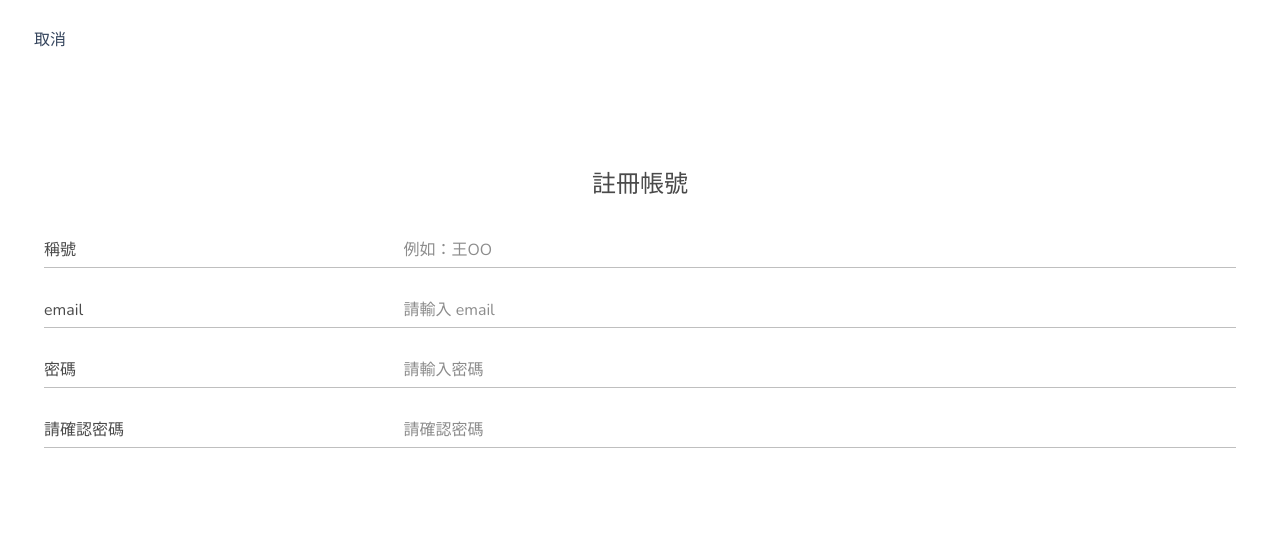
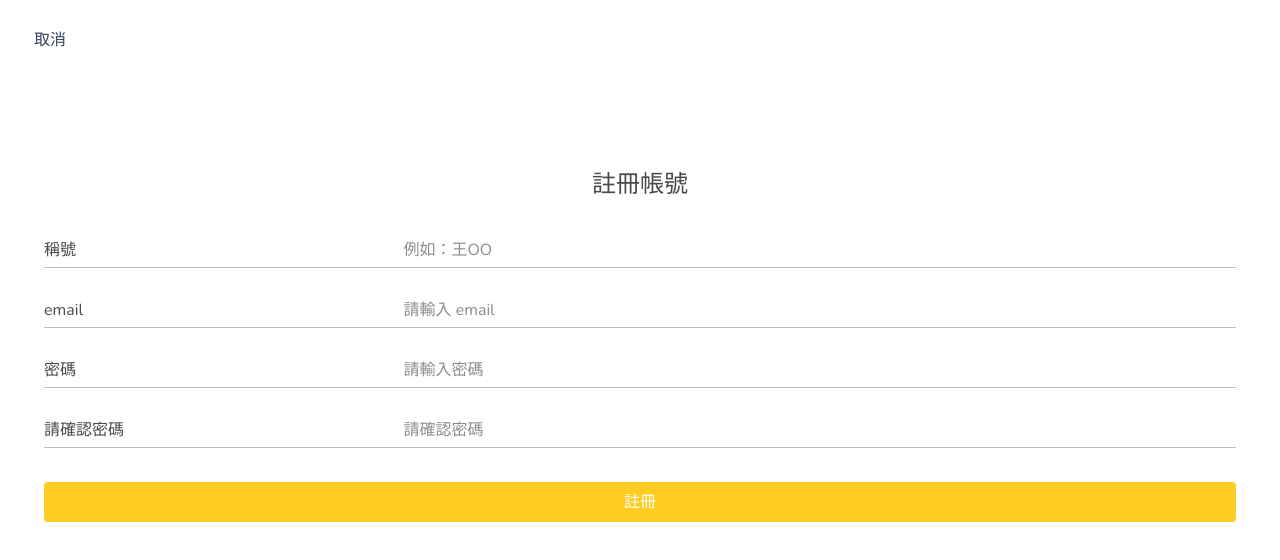
Before and after one commit to shueny/vue-wechat, a Vue app in the folder client/: page /register in a window 1280 px wide. Shown: the top 560 px of the page. Built offline with nearby package versions, Linux system fonts and the light colour scheme.

Commit message:
新增共用 YButton & 引入在 login, register 中

```diff
--- /dev/null
+++ b/client/src/components/YButton.vue
@@ -0,0 +1,53 @@
+<template>
+  <button
+    class="y-button"
+    :class="{'is-disabled': disabled}"
+    :type="type"
+    :disabled="disabled"
+    @click="$emit('click')"
+  >
+    <slot></slot>
+  </button>
+</template>
+<script>
+export default {
+  name: "ybutton",
+  props: {
+    type: String,
+    disabled: {
+      type: Boolean,
+      default: false
+    }
+  }
+};
+</script>
+<style lang="scss" scoped>
+@import "@/assets/scss/base/_variables.scss";
+.y-button {
+  width: 100%;
+  display: inline-block;
+  line-height: 1;
+  white-space: nowrap;
+  cursor: pointer;
+  color: $white;
+  border-color: $mango;
+  background-color: $mango;
+  box-sizing: border-box;
+  outline: none;
+  padding: $font4 * 3 $font4 * 5;
+  font-size: $font4 * 4;
+  border-radius: $font4;
+  font-family: $font-family;
+  border-style: none;
+
+  .is-disabled,
+  .is-disabled:focus,
+  .is-disabled:hover {
+    color: $white;
+    background-color: darken($light-grey, 10%);
+    border-color: darken($light-grey, 10%);
+    cursor: pointer;
+    pointer-events: none;
+  }
+}
+</style>
--- a/client/src/views/Login.vue
+++ b/client/src/views/Login.vue
@@ -8,7 +8,7 @@
         <InputGroup label="密碼" placeholder="請輸入密碼" v-model="user.password" type="password"></InputGroup>
       </form>
       <div class="btn-wrap">
-        <YButton :disabled="isDisabled" @click="loginCick">登入</YButton>
+        <YButton :disabled="isDisabled" @click="loginClick">登入</YButton>
       </div>
     </div>
     <div class="footer-wrap">
@@ -18,8 +18,8 @@
   </div>
 </template>
 <script>
-import InputGroup from "@/components/InputGroup";
-import YButton from "@/components/YButton";
+import InputGroup from "../components/InputGroup";
+import YButton from "../components/YButton";
 export default {
   name: "Login",
   data() {
@@ -78,7 +78,7 @@ export default {
   }
 }
 .content {
-  .btn_wrap {
+  .btn-wrap {
     margin-top: $font4 * 8 - 2px;
   }
 }
--- a/client/src/views/Register.vue
+++ b/client/src/views/Register.vue
@@ -12,13 +12,17 @@
             <InputGroup label="密碼" placeholder="請輸入密碼" v-model="user.password" type="password"></InputGroup>
             <InputGroup label="請確認密碼" placeholder="請確認密碼" v-model="user.password2" type="password"></InputGroup>
           </form>
+          <div class="btn-wrap">
+            <YButton :disabled="isDisabled" @click="registerClick">註冊</YButton>
+          </div>
         </div>
       </div>
     </div>
   </div>
 </template>
 <script>
-import InputGroup from "@/components/InputGroup";
+import InputGroup from "../components/InputGroup";
+import YButton from "../components/YButton";
 export default {
   name: "Register",
   data() {
@@ -31,7 +35,34 @@ export default {
       }
     };
   },
-  components: { InputGroup }
+  computed: {
+    isDisabled() {
+      if (
+        this.user.name &&
+        this.user.email &&
+        this.user.password &&
+        this.user.password2
+      )
+        return false;
+      else return true;
+    }
+  },
+  components: { InputGroup, YButton },
+  methods: {
+    registerClick() {
+      // 驗證 email
+      var reg = /^([a-zA-Z0-9._-])+@([a-zA-Z0-9._-])+(\.[a-zA-Z0-9._-])+/;
+      if (!reg.test(this.user.email)) {
+        alert("請輸入正確的 email 格式!");
+        return;
+      }
+
+      if (this.user.password !== this.user.password2) {
+        alert("請確認兩次密碼是否相同!");
+        return;
+      }
+    }
+  }
 };
 </script>
 <style lang="scss" scoped>
@@ -62,4 +93,9 @@ export default {
     text-align: center;
   }
 }
+.content {
+  .btn-wrap {
+    margin-top: $font4 * 8 - 2px;
+  }
+}
 </style>
```
